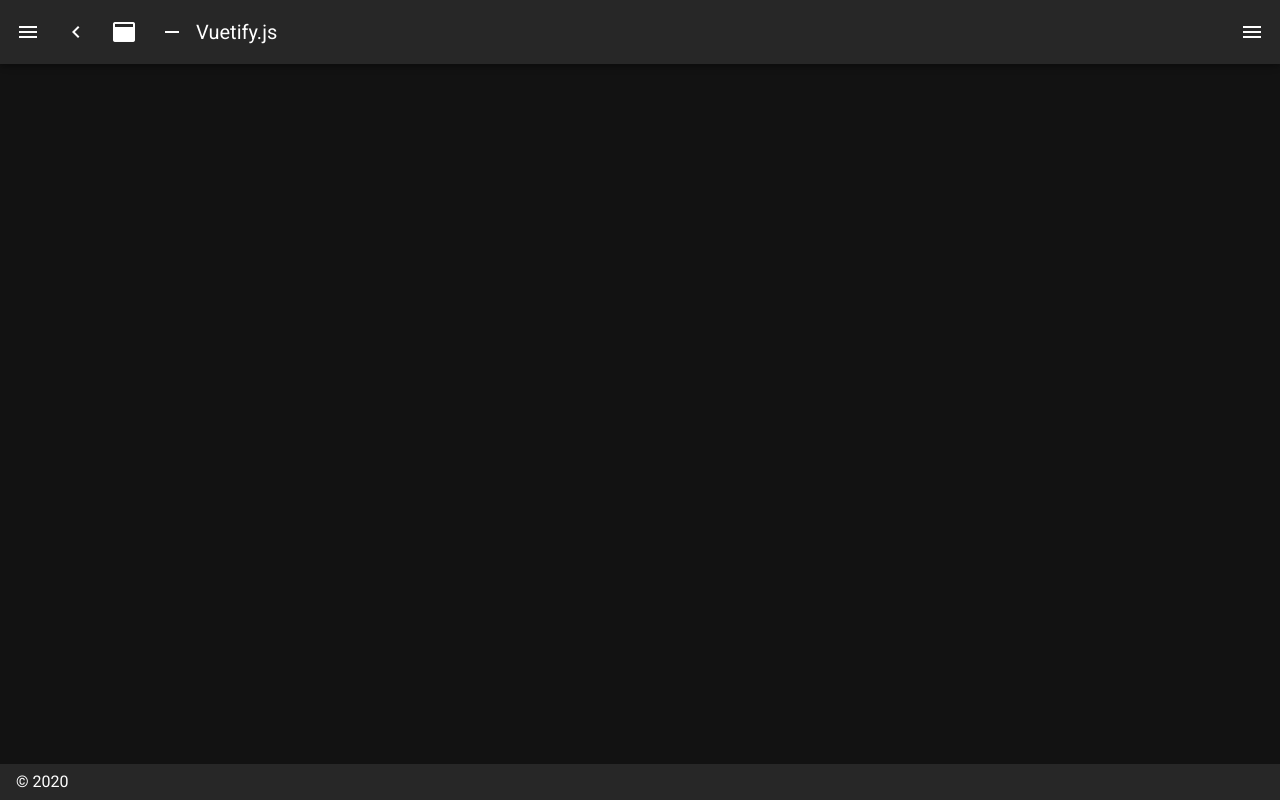
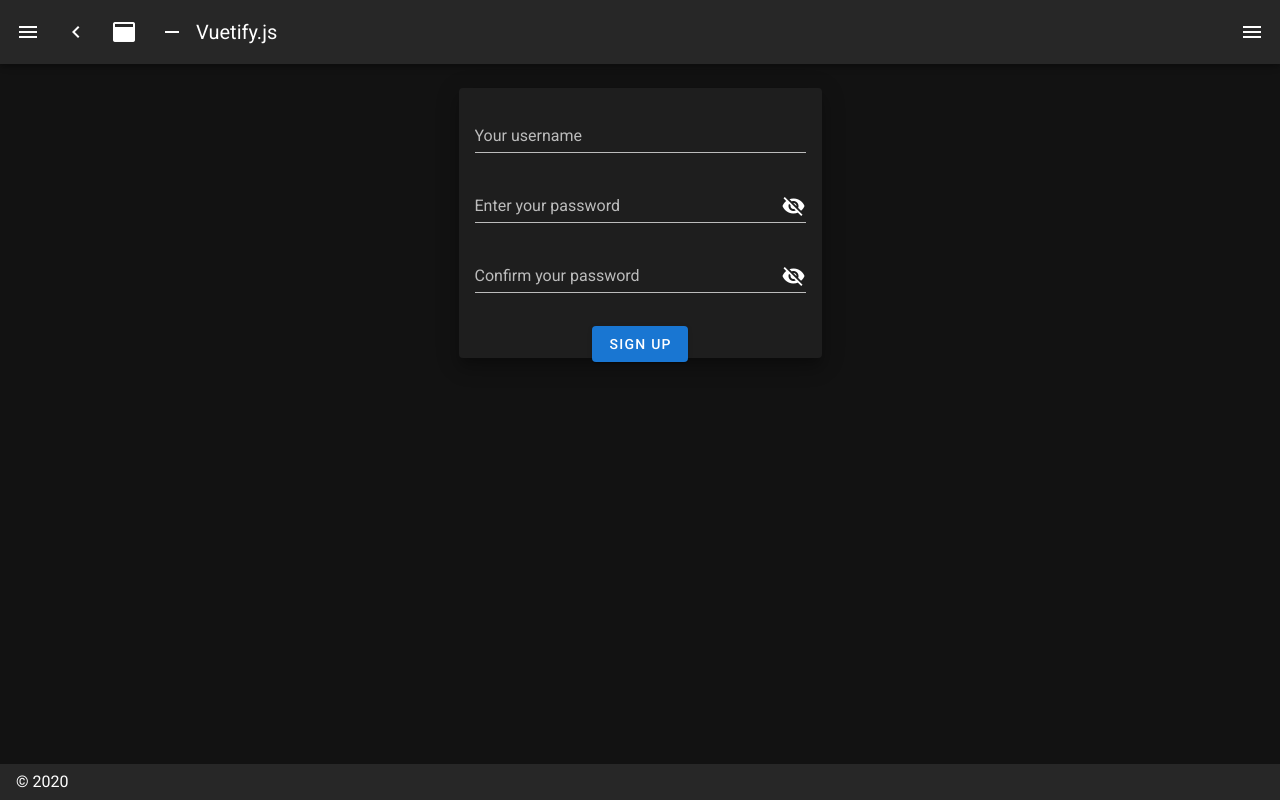
Before and after one commit to Geoplayfr/GeoPlay, a Nuxt app: page /subscribe in a window 1280 px wide. Before the commit this address had no page. Built offline with nearby package versions, Linux system fonts and the light colour scheme.

Commit message:
NOD-17 #Comment Added Connection and subscribe pages

```diff
--- a/layouts/default.vue
+++ b/layouts/default.vue
@@ -105,6 +105,16 @@ export default {
           icon: 'mdi-chart-bubble',
           title: 'Inspire',
           to: '/inspire'
+        },
+         {
+          icon: 'mdi-chart-bubble',
+          title: 'Connection',
+          to: '/connection'
+        },
+         {
+          icon: 'mdi-chart-bubble',
+          title: 'Subscribe',
+          to: '/subscribe'
         }
       ],
       miniVariant: false,
--- /dev/null
+++ b/pages/connection.vue
@@ -0,0 +1,88 @@
+<template>
+<div class="parent">
+  <v-container
+        class="fill-height"
+        fluid
+      >
+      <v-snackbar
+      v-model="snackbar"
+      bottom
+      color="error"
+    >
+      {{errorMsg}}
+      <v-btn
+        color="white"
+        text
+        @click="snackbar = false"
+      >
+        Close
+      </v-btn>
+    </v-snackbar>
+        <v-row
+          align="center"
+          justify="center"
+        >
+          <v-col
+            cols="12"
+            sm="8"
+            md="4"
+          >
+
+            <v-card class="elevation-12">
+              <v-card-text>
+                <v-form v-model="valid">
+                  <v-text-field
+                    label="Your username"
+                    v-model="username"
+                    :rules="pseudoRules"
+                    @keyup.enter="submitUnique"
+                    type="text"
+                    required
+                  />
+                  <v-text-field
+                    label="Your password"
+                    v-model="password"
+                    :rules="pseudoRules"
+                    @keyup.enter="submitUnique"
+                    :append-icon="show1 ? 'mdi-eye' : 'mdi-eye-off'"
+                    :type="show1 ? 'text' : 'password'"
+                    @click:append="show1 = !show1"
+                    required
+                  />
+                </v-form>
+              </v-card-text>
+              <v-card-actions>
+                <v-spacer />
+                <v-row align="center">
+                  <v-btn
+                  color="primary"
+                  :disabled="!valid"
+                  @click="submitUnique">Sign in</v-btn>
+                </v-row>
+              </v-card-actions>
+              <v-card-actions>
+                <v-spacer />
+                <v-row align="center">
+                  <a href="/subscribe">Not subscribed yet click here</a>
+                </v-row>
+              </v-card-actions>
+            </v-card>
+          </v-col>
+        </v-row>
+      </v-container>
+</div>
+</template>
+<script>
+export default {
+  data () {
+    return {
+      show1: false,
+      valid: false
+    }
+  },
+  pseudoRules: [
+      (username) => !!username || 'A username is required',
+      (username) => username.trim() !== '' || 'A username cannot have only whitespaces'
+    ]
+}
+</script>
--- /dev/null
+++ b/pages/subscribe.vue
@@ -0,0 +1,91 @@
+<template>
+<div class="parent">
+  <v-container
+        class="fill-height"
+        fluid
+      >
+      <v-snackbar
+      v-model="snackbar"
+      bottom
+      color="error"
+    >
+      {{errorMsg}}
+      <v-btn
+        color="white"
+        text
+        @click="snackbar = false"
+      >
+        Close
+      </v-btn>
+    </v-snackbar>
+        <v-row
+          align="center"
+          justify="center"
+        >
+          <v-col
+            cols="12"
+            sm="8"
+            md="4"
+          >
+
+            <v-card class="elevation-12">
+              <v-card-text>
+                <v-form v-model="valid">
+                  <v-text-field
+                    label="Your username"
+                    v-model="username"
+                    :rules="pseudoRules"
+                    @keyup.enter="submitUnique"
+                    type="text"
+                    required
+                  />
+                  <v-text-field
+                    label="Enter your password"
+                    v-model="enter_password"
+                    :rules="pseudoRules"
+                    @keyup.enter="submitUnique"
+                    :append-icon="show1 ? 'mdi-eye' : 'mdi-eye-off'"
+                    :type="show1 ? 'text' : 'password'"
+                    @click:append="show1 = !show1"
+                    required
+                  />
+                  <v-text-field
+                    label="Confirm your password"
+                    v-model="confirm_password"
+                    :rules="pseudoRules"
+                    @keyup.enter="submitUnique"
+                    :append-icon="show2 ? 'mdi-eye' : 'mdi-eye-off'"
+                    :type="show2 ? 'text' : 'password'"
+                    @click:append="show2 = !show2"
+                    required
+                  />
+                </v-form>
+              </v-card-text>
+              <v-card-actions>
+                <v-spacer />
+                <v-row align="center">
+                    <v-btn
+                    color="primary"
+                    >Sign up</v-btn>
+                </v-row>
+              </v-card-actions>
+            </v-card>
+          </v-col>
+        </v-row>
+      </v-container>
+</div>
+</template>
+<script>
+export default {
+  data () {
+    return {
+      show1: false,
+      show2: false
+    }
+  },
+  pseudoRules: [
+      (username) => !!username || 'A username is required',
+      (username) => username.trim() !== '' || 'A username cannot have only whitespaces'
+    ]
+}
+</script>
```
